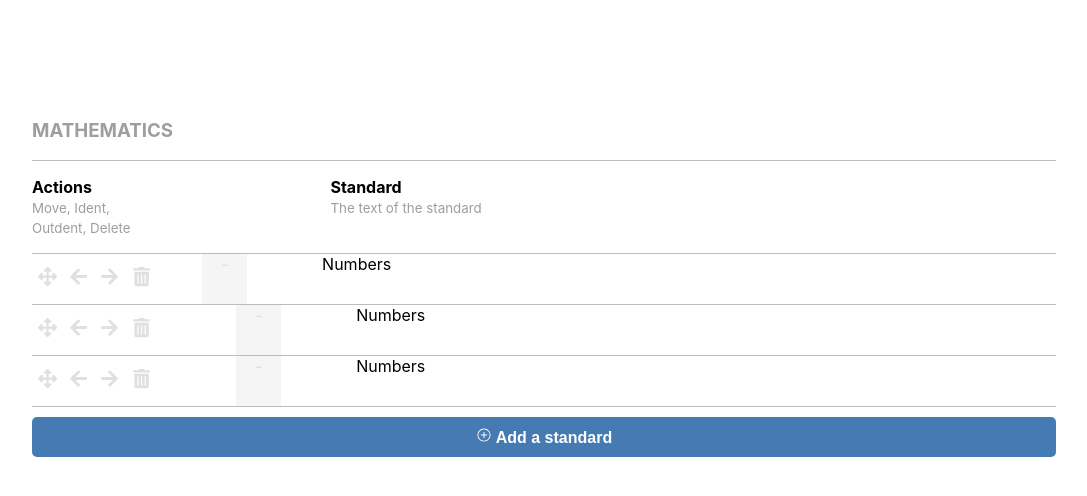
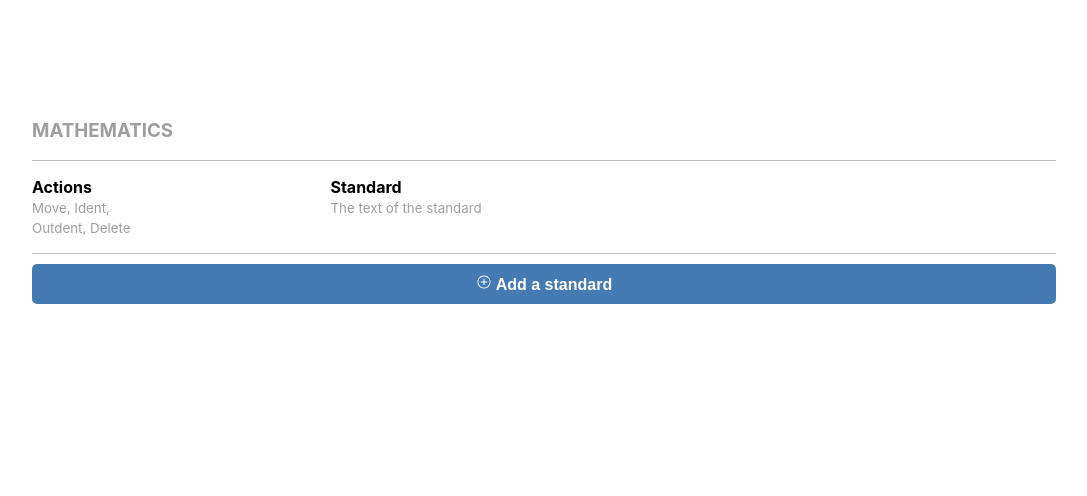
Before and after one commit to MKS-01/curriculum-authoring-tool, a React (Create React App) app: page / in a window 1280 px wide. Shown: the top 496 px of the page, without its empty margins (96-1183 px from the left). Built offline with nearby package versions, Linux system fonts and the light colour scheme.

Commit message:
remove implemented

```diff
--- a/src/App.js
+++ b/src/App.js
@@ -8,9 +8,8 @@ import { StateProvider } from './store';
 
 const App = () => {
   const initialState = {
-    rowPosition: [0, 1, 1],
-    // rowPosition: [],
-
+    // rowPosition: [0, 1, 1],
+    rowPosition: [],
     currentPos: 0,
   };
 
@@ -25,7 +24,7 @@ const App = () => {
       case 'updateCurrentPos':
         return {
           ...state,
-          currentPos: action.newRowPos,
+          rowPosition: action.newCurrentPos,
         };
 
       default:
--- a/src/components/common/IconButton.js
+++ b/src/components/common/IconButton.js
@@ -1,44 +1,64 @@
 import React from 'react';
-
 import {
   FaArrowLeft,
   FaArrowRight,
   FaTrashAlt,
   FaArrowsAlt,
 } from 'react-icons/fa';
+import { useStateValue } from '../../store';
 
-const move = () => {
-  console.log('1');
-};
+const move = () => {};
 
-// const indent = () => {};
-
-const outdent = () => {};
-
-const remove = () => {};
-
-export default function IconButton(props) {
-  // console.log('oprp', props);
-  const { currentPos, index } = props.data;
-
-  function indent() {
-    console.log('currentPos', currentPos);
-  }
+function IconButton(props) {
+  const [{ rowPosition }, disptach] = useStateValue();
+  const { currentPos, indexPos } = props.data;
 
   return (
     <div className='icon-button'>
       <button onClick={move}>
         <FaArrowsAlt />
       </button>
-      <button onClick={indent}>
+      <button onClick={() => ArrangeStandard('indent')}>
         <FaArrowLeft />
       </button>
-      <button onClick={outdent}>
+      <button onClick={() => ArrangeStandard('outdent')}>
         <FaArrowRight />
       </button>
-      <button onClick={remove}>
+      <button onClick={() => remove()}>
         <FaTrashAlt />
       </button>
     </div>
   );
+
+  function ArrangeStandard(type) {
+    let pos = currentPos;
+
+    if (type === 'indent') {
+      pos -= 1;
+    }
+
+    if (type === 'outdent') {
+      pos += 1;
+    }
+
+    if (pos >= 0 && pos <= 2) {
+      rowPosition[indexPos] = pos;
+
+      disptach({
+        type: 'updateCurrentPos',
+        newCurrentPos: rowPosition,
+      });
+    }
+  }
+
+  function remove() {
+    rowPosition.splice(indexPos, 1);
+
+    disptach({
+      type: 'updateCurrentPos',
+      newCurrentPos: rowPosition,
+    });
+  }
 }
+
+export default IconButton;
--- a/src/components/row/index.js
+++ b/src/components/row/index.js
@@ -10,14 +10,12 @@ function Row(props) {
   return (
     <React.Fragment>
       {rowPosition.map((value, index) => {
-        console.log(value, index);
-
         if (value.length < 1 && value === null) {
           return <div />;
         }
 
         return (
-          <div className='row' key={index}>
+          <div className='row' key={index.toString()}>
             <div className='row-icon'>
               <IconButton data={{ currentPos: value, indexPos: index }} />
             </div>
```
